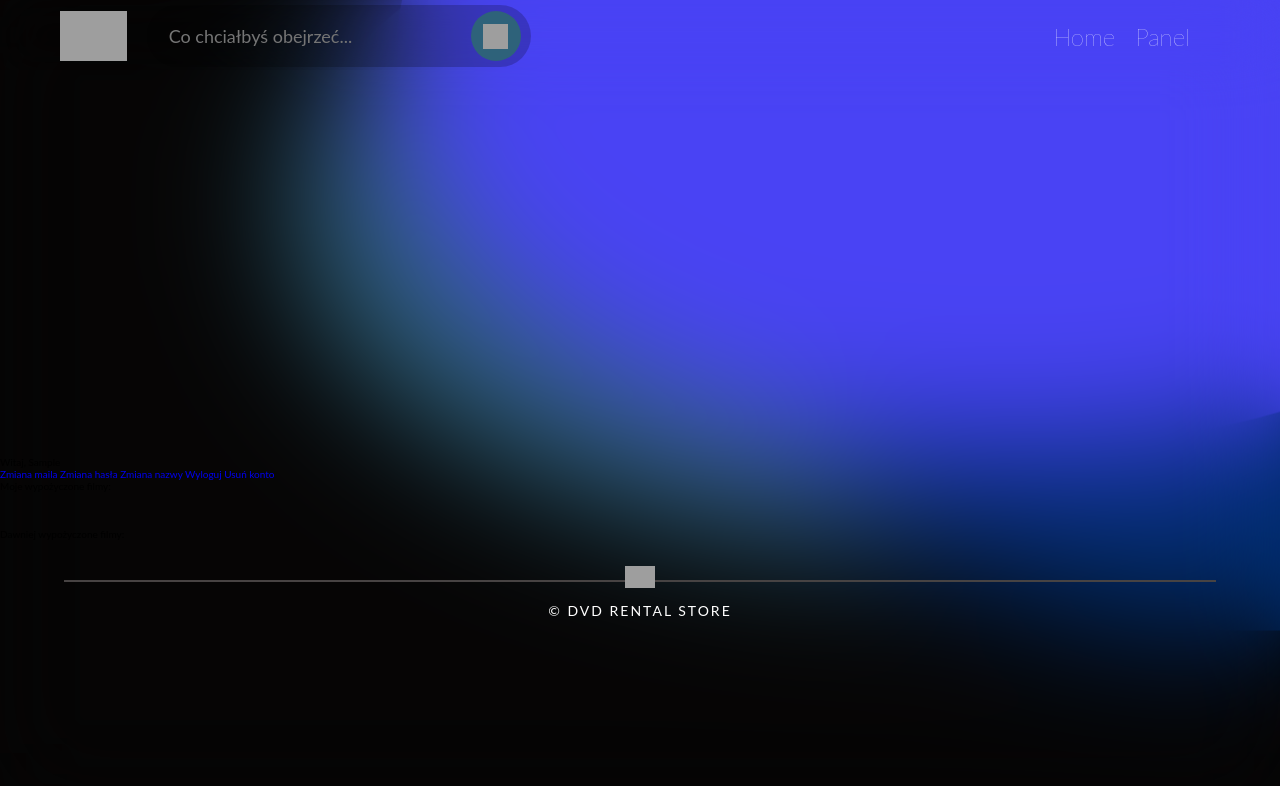
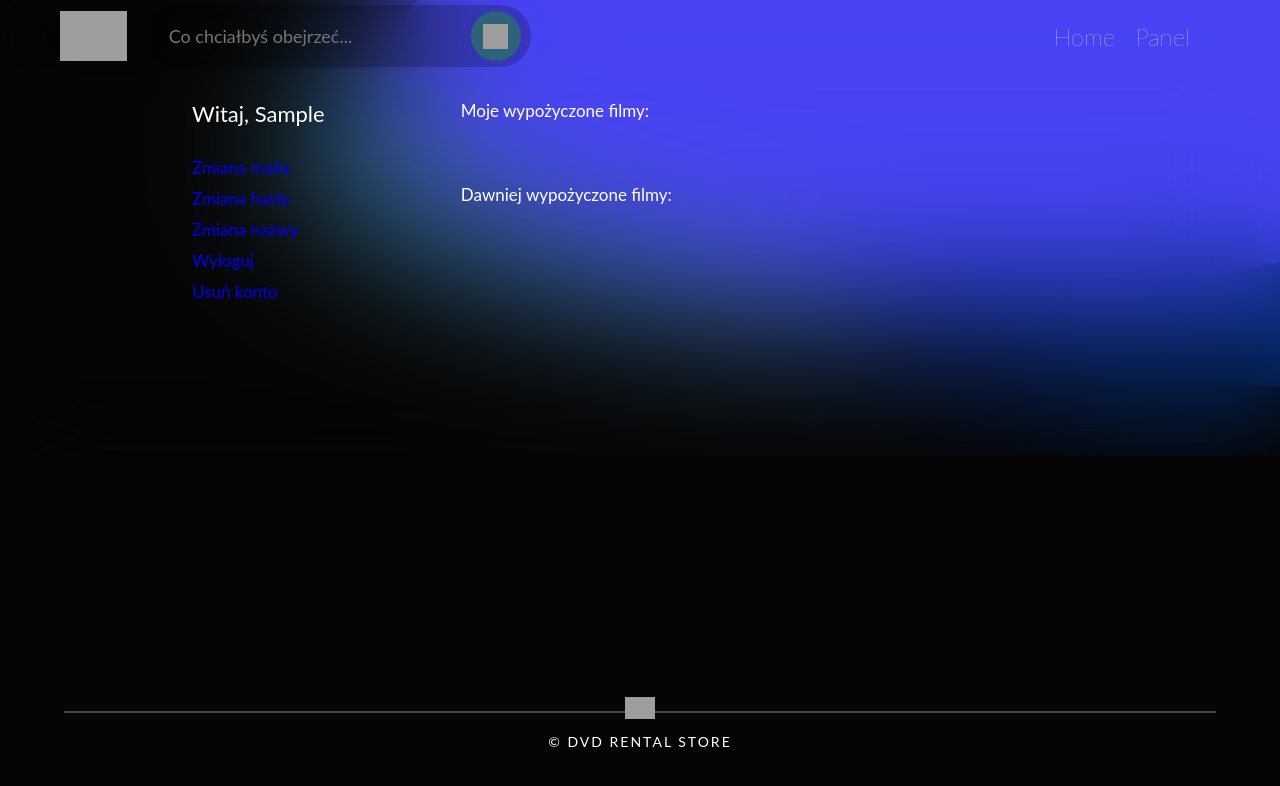
Before and after one commit to Szymomorc/Wypo-yczania-DVD-, a PHP site: page /php/panel.php in a window 1280 px wide. Shown: the top 786 px of the page. Run offline with PHP 8.4, Linux system fonts and the light colour scheme; the visitor is signed in with stand-in values (Sample User, id 1); tables that the repository leaves empty hold one stand-in row (values such as "Sample post"); grey boxes are pictures that could not be loaded.

Commit message:
Update main.css

```diff
--- a/css/main.css
+++ b/css/main.css
@@ -154,6 +154,12 @@
 nav .nav-search-bar button img {
   width: 50%;
   height: 50%;
+}
+nav .filters {
+  display: none;
+}
+.hidden {
+  display: none;
 }
 nav .nav-links {
   display: flex;
@@ -526,6 +532,50 @@
   left: 0;
 }
 
+.panel {
+  position: relative;
+  height: 70vh;
+  width: 70vw;
+  margin-left: auto;
+  margin-right: auto;
+  top: 10rem;
+}
+.panel-header {
+  position: absolute;
+}
+.panel-footer {
+  position: absolute;
+  bottom: 0;
+  left: 50%;
+  transform: translateX(-50%);
+}
+.panel__box {
+  display: flex;
+  flex-direction: row;
+  width: 100%;
+  height: 100%;
+  color: white;
+  font-size: 17px;
+}
+.panel__box-sidebar {
+  width: 30%;
+  height: 100%;
+  display: flex;
+  flex-direction: column;
+}
+.panel__box-sidebar-nick {
+  margin-bottom: 30px;
+  font-size: 22px;
+}
+.panel__box-sidebar-option {
+  margin-bottom: 10px;
+}
+.panel__box-main {
+  height: 100%;
+  width: 70%;
+  overflow: auto;
+}
+
 @media (min-width: 375px) {
   .header {
     height: 70vh;
```
